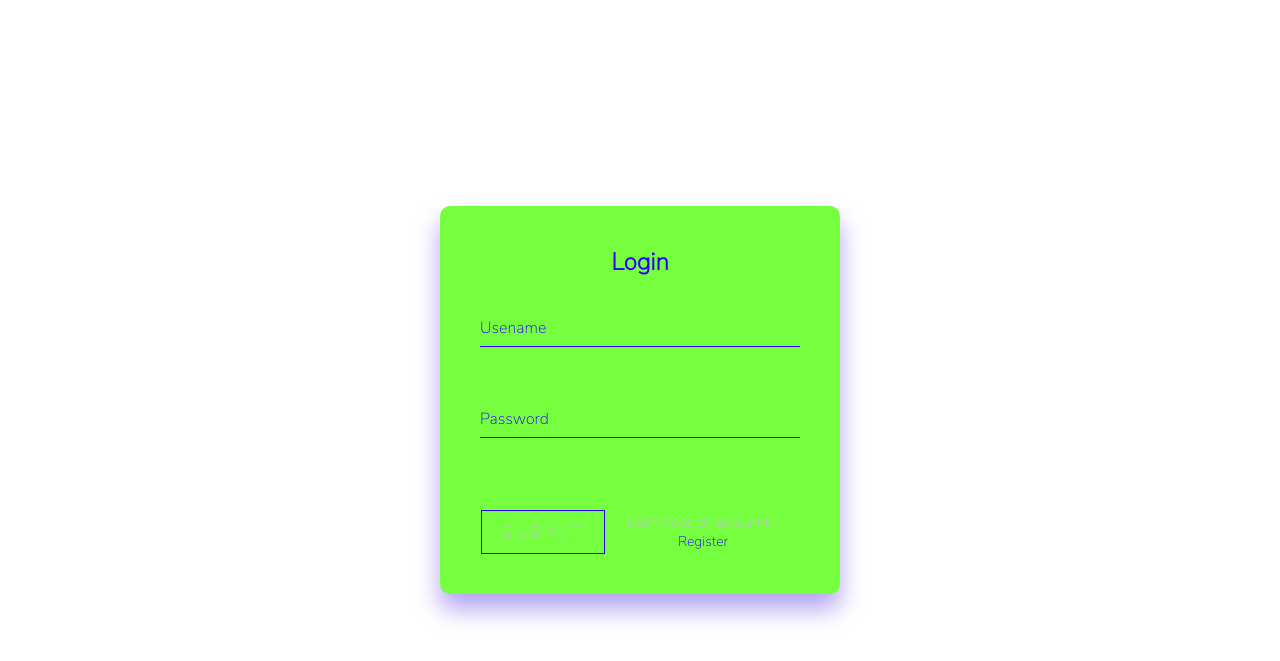
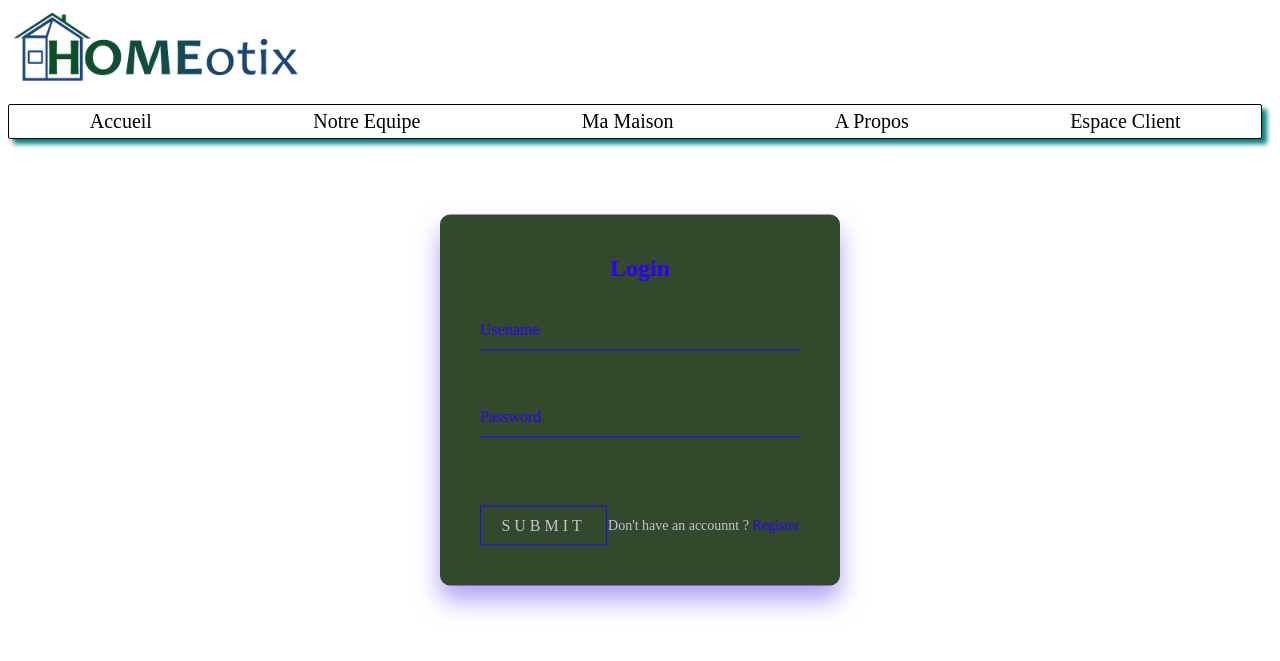
Before and after one commit to mabk748/Projet-IOT, a PHP site: page /login2.html in a window 1280 px wide. Shown: the top 661 px of the page. Run offline with PHP 8.4, Linux system fonts and the light colour scheme.

Commit message:
ajouté login dans le menu

```diff
--- a/Site Web/Front End/Accueil.html
+++ b/Site Web/Front End/Accueil.html
@@ -8,14 +8,14 @@
 <body>
     <div class="fixe">
 		<div id="container" >
-			<a href="Accueil.html"><img src="HOMEotix_logo.jpg" style="width:300px;height:100px;"></a>
-			<a href="login.html">Espace Client</a>
+			<a href="Accueil.html" style="inline-size: 100px;"><img src="HOMEotix_logo.jpg" style="width:300px;height:100px;"><a>
 		</div>
         <ul>
             <li><a href="Accueil.html">Accueil</a></li>
             <li><a href="Equipe.html">Notre Equipe</a></li>
             <li><a href="Maison.html">Ma Maison</a></li>
             <li><a href="Apropos.html">A Propos</a></li>
+            <li><a href="login2.html">Espace Client</a></li>
         </ul>
     </div>
 
--- a/Site Web/Front End/Apropos.html
+++ b/Site Web/Front End/Apropos.html
@@ -9,13 +9,13 @@
     <div class="fixe">
         <div id="container" >
 			<a href="Accueil.html"><img src="HOMEotix_logo.jpg" style="width:300px;height:100px;"></a>
-			<a href="login.html">Espace Client</a>
 		</div>
         <ul>
             <li><a href="Accueil.html">Accueil</a></li>
             <li><a href="Equipe.html">Notre Equipe</a></li>
             <li><a href="Maison.html">Ma Maison</a></li>
             <li><a href="Apropos.html">A Propos</a></li>
+            <li><a href="login2.html">Espace Client</a></li>
         </ul>
     </div>
 
--- a/Site Web/Front End/Equipe.html
+++ b/Site Web/Front End/Equipe.html
@@ -9,13 +9,13 @@
     <div class="fixe">
         <div id="container" >
 			<a href="Accueil.html"><img src="HOMEotix_logo.jpg" style="width:300px;height:100px;"></a>
-			<a href="login.html">Espace Client</a>
 		</div>
         <ul>
             <li><a href="Accueil.html">Accueil</a></li>
             <li><a href="Equipe.html">Notre Equipe</a></li>
             <li><a href="Maison.html">Ma Maison</a></li>
             <li><a href="Apropos.html">A Propos</a></li>
+            <li><a href="login2.html">Espace Client</a></li>
         </ul>
     </div>
 
--- a/Site Web/Front End/Maison.html
+++ b/Site Web/Front End/Maison.html
@@ -9,13 +9,13 @@
     <div class="fixe">
         <div id="container" >
 			<a href="Accueil.html"><img src="HOMEotix_logo.jpg" style="width:300px;height:100px;"></a>
-			<a href="login.html">Espace Client</a>
 		</div>
         <ul>
             <li><a href="Accueil.html">Accueil</a></li>
             <li><a href="Equipe.html">Notre Equipe</a></li>
             <li><a href="Maison.html">Ma Maison</a></li>
             <li><a href="Apropos.html">A Propos</a></li>
+            <li><a href="login2.html">Espace Client</a></li>
         </ul>
     </div>
 
--- a/Site Web/Front End/login2.html
+++ b/Site Web/Front End/login2.html
@@ -5,17 +5,13 @@
     <meta http-equiv="X-UA-Compatible" content="IE=edge">
     <meta name="viewport" content="width=device-width, initial-scale=1.0">
     <title>Login</title>
+    <link rel="stylesheet" href="site.css" type="text/css"/>
     <style>
-        @import url('https://fonts.googleapis.com/css2?family=Nunito+Sans:wght@200&display=swap');
-        :root{
-            --font-style: 'Nunito Sans', sans-serif;
-        }
         * {
             box-sizing: border-box;
         }
         body {
             background: white;
-            font-family: var(--font-style);
         }
         .login-box {
             position: absolute;
@@ -24,7 +20,7 @@
             width: 400px;
             padding: 40px;
             transform: translate(-50%, -50%);
-            background: #75ff3e;
+            background: #33492b;
             box-shadow: 0 15px 25px rgba(143, 124, 236, 0.7);
             border-radius: 10px;
         }
@@ -76,7 +72,7 @@
         }
         #submit:hover {
             background: #2c01ff;
-            color: #75ff3e;
+            color: #33492b;
             border-radius: 5px;
             box-shadow: 0 0 5px #2c01ff, 0 0 25px #2c01ff, 0 0 100px #2c01ff;
         }
@@ -101,6 +97,18 @@
     </style>
 </head>
 <body>
+    <div class="fixe">
+		<div id="container" >
+			<a href="Accueil.html"><img src="HOMEotix_logo.jpg" style="width:300px;height:100px;"></a>
+		</div>
+        <ul>
+            <li><a href="Accueil.html">Accueil</a></li>
+            <li><a href="Equipe.html">Notre Equipe</a></li>
+            <li><a href="Maison.html">Ma Maison</a></li>
+            <li><a href="Apropos.html">A Propos</a></li>
+            <li><a href="login2.html">Espace Client</a></li>
+        </ul>
+    </div>
     <div class="login-box">
         <h2>Login</h2>
         <form>
--- a/Site Web/Front End/site.css
+++ b/Site Web/Front End/site.css
@@ -1,5 +1,11 @@
+/*@import url('https://fonts.googleapis.com/css2?family=Nunito+Sans:wght@200&display=swap');
+:root{
+  --font-style: 'Nunito Sans', sans-serif;
+} /*-- décommente si tu préfère ce font */
+
 body{
   background-color: white;
+  /* font-family: var(--font-style);*/
 }
 img{
   width: 80%;
@@ -9,6 +15,10 @@ img{
   background-color: white;
   position: fixed;
 	top: 0px;
+}
+#container{
+  background-image: "HOMEotix_logo.jpg";
+  background-position: center;
 }
 .middle{
   position: relative;
@@ -28,7 +38,7 @@ img{
 }
 ul{
   margin: 0%;
-  width: 450px;
+  width: 98%;
   display: flex;
   flex-direction: row;
   list-style: none;
@@ -44,6 +54,12 @@ li{
 	font-size: 20px;
 	cursor: pointer;
 }
+li:hover{
+  background: #75ff3e;
+  color: #75ff3e;
+  border-radius: 5px;
+  box-shadow: 0 0 5px #75ff3e, 0 0 25px #75ff3e, 0 0 100px #75ff3e;
+}
 a{
     text-decoration: none;/*Pour que le lien ne soit plus "souligné"...*/
     color: black;
```
